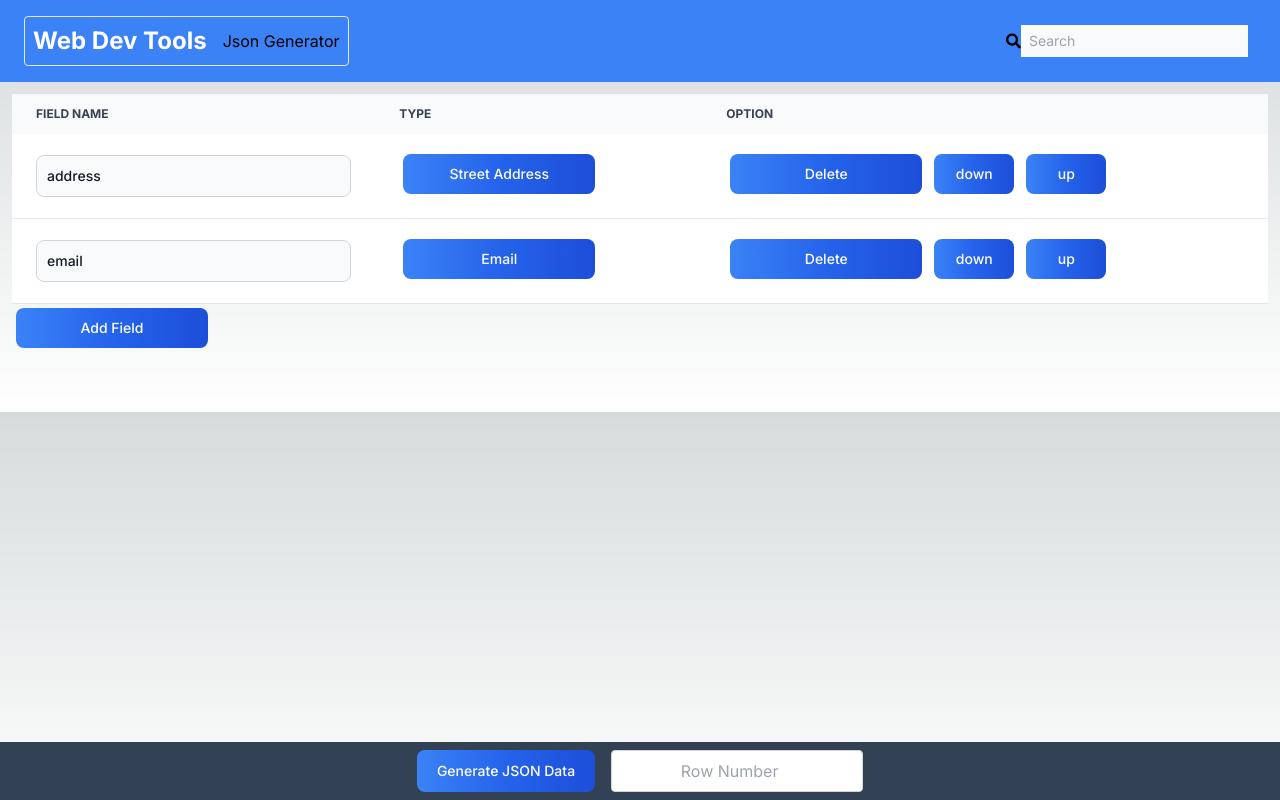
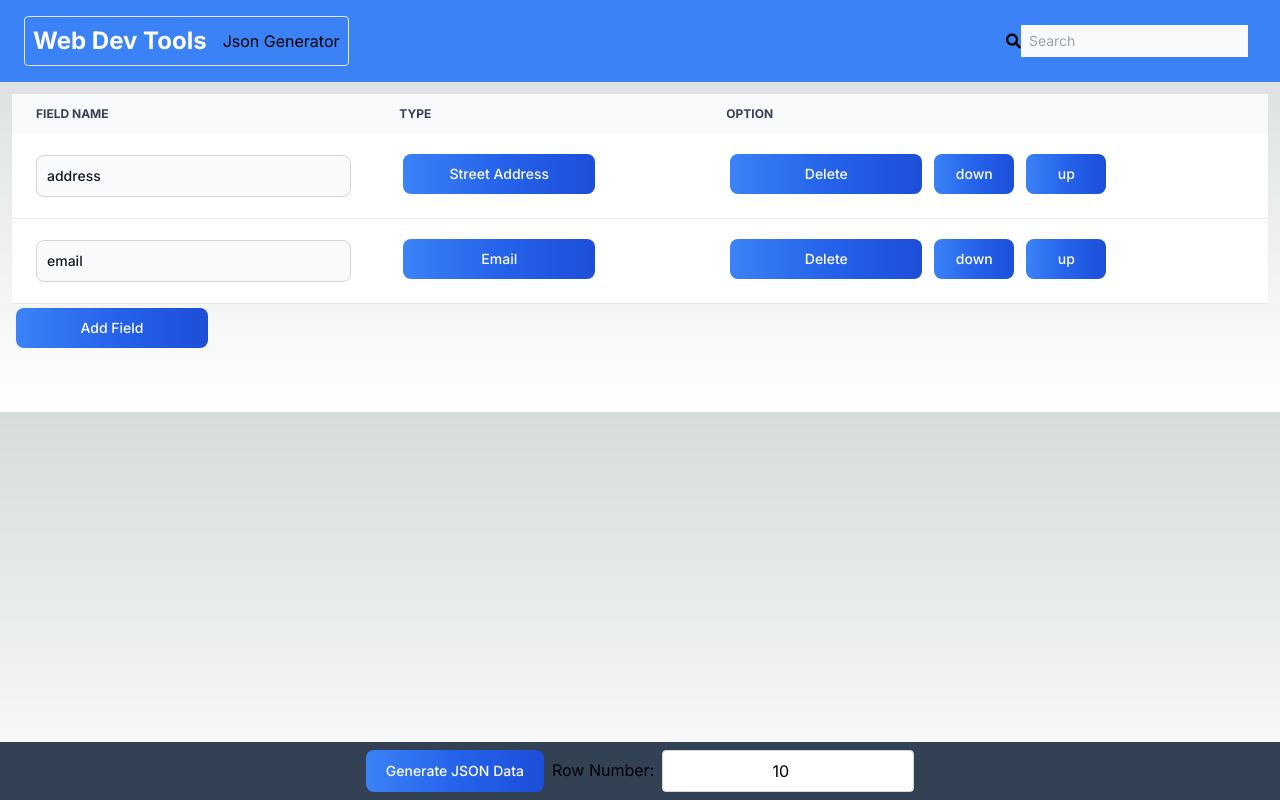
Before and after one commit to Bashamega/WebDevTools, a Next.js app: page /customizer/jsonGenerator in a window 1280 px wide. Built offline with nearby package versions, Linux system fonts and the light colour scheme.

Commit message:
added comments

```diff
--- a/src/app/customizer/jsonGenerator/page.js
+++ b/src/app/customizer/jsonGenerator/page.js
@@ -8,7 +8,8 @@ import Modal from "./components/Modal";
 
 export default function JsonGenerator() {
   const [showModal, setShowModal] = useState(false);
-  const [rowNumber, setRowNumber] = useState("");
+  //restrict to 1000
+  const [rowNumber, setRowNumber] = useState(10);
   const [chosenRow, setChosenRow] = useState("");
   const [jsonList, setJsonList] = useState([
     {
@@ -26,33 +27,48 @@ export default function JsonGenerator() {
   };
 
   const onGenerate = () => {
+    // it first takes a string (fakerMethod) representing the path to a specific method in the faker object
+    // string looks something like "name.firstName" or "internet.email"
     function generateData(fakerMethod) {
+      // string is split into parts using '.' as a delimiter
+      // each part represents a level in the faker library's object structure
       const methodParts = fakerMethod.split(".");
       let result = faker;
-
-      // check the faker object based on the methodParts
+      // then iteratively accesses properties of the faker object using the parts obtained from the split string
       for (const part of methodParts) {
+        // if a function is encountered, it's executed
+        // if the specified path leads to a valid method
+        // it returns the result of calling this method
         if (typeof result[part] === "function") {
           result = result[part]();
         } else if (result[part]) {
           result = result[part];
         } else {
+          //throws an error indicating the method was not found
           throw new Error(`Faker method not found: ${fakerMethod}`);
         }
       }
       return result;
     }
+
     function transformInputData() {
+      // initializes an empty array combinedData to store the generated rows of data
       let combinedData = [];
+      // for each row (up to rowNumber), it maps over jsonList
       for (let i = 0; i < rowNumber; i++) {
+        // for each item in jsonList, it generates a new object with a key based on item.fieldName and a value generated by calling generateData(item.type)
+        // bascially creating a single object for each field with the mock data
         const transformedData = jsonList.map((item) => ({
           [item.fieldName]: generateData(item.type),
         }));
+        // these objects are then combined into a single object representing a row of data using Object.assign({}, ...transformedData) and pushed into combinedData
         combinedData.push(Object.assign({}, ...transformedData));
       }
 
+      //return the data
       return combinedData;
     }
+    //convert the data to json file, and download it to users' browser
     const data = transformInputData();
     const jsonString = `data:text/json;chatset=utf-8,${encodeURIComponent(
       JSON.stringify(data)
@@ -65,6 +81,7 @@ export default function JsonGenerator() {
 
   return (
     <main>
+      {/* nav bar */}
       <nav className="bg-blue-500 py-4 px-6 flex items-center justify-between h-15">
         <a
           href="https://web-dev-tools.vercel.app/"
@@ -78,8 +95,10 @@ export default function JsonGenerator() {
         <Search />
       </nav>
 
+      {/* body */}
       <div className="flex justify-center align-top">
         <div className="flex-1 relative overflow-x-auto m-3">
+          {/* table */}
           <table className="w-full text-sm text-left rtl:text-right text-gray-500 dark:text-gray-400">
             <thead className="text-xs text-gray-700 uppercase bg-gray-50 dark:bg-gray-700 dark:text-gray-400">
               <tr>
@@ -188,7 +207,6 @@ export default function JsonGenerator() {
             />
           </div>
         </div>
-
         <Modal
           showModal={showModal}
           setShowModal={setShowModal}
@@ -229,7 +247,8 @@ export default function JsonGenerator() {
         >
           Generate JSON Data
         </button>
-
+        <div></div>
+        <div className="mt-4">Row Number:</div>
         <input
           placeholder="Row Number"
           type="number"
```
